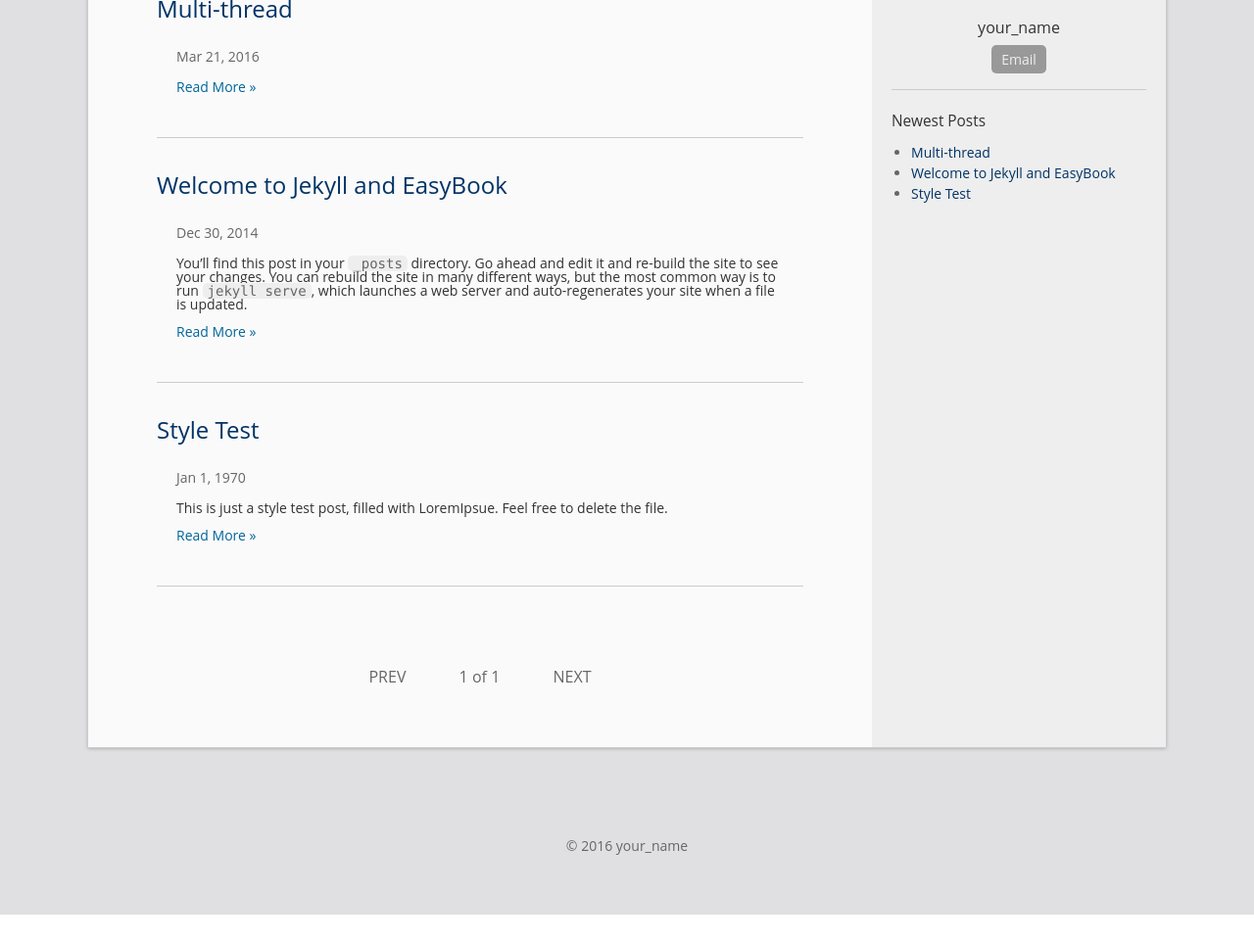
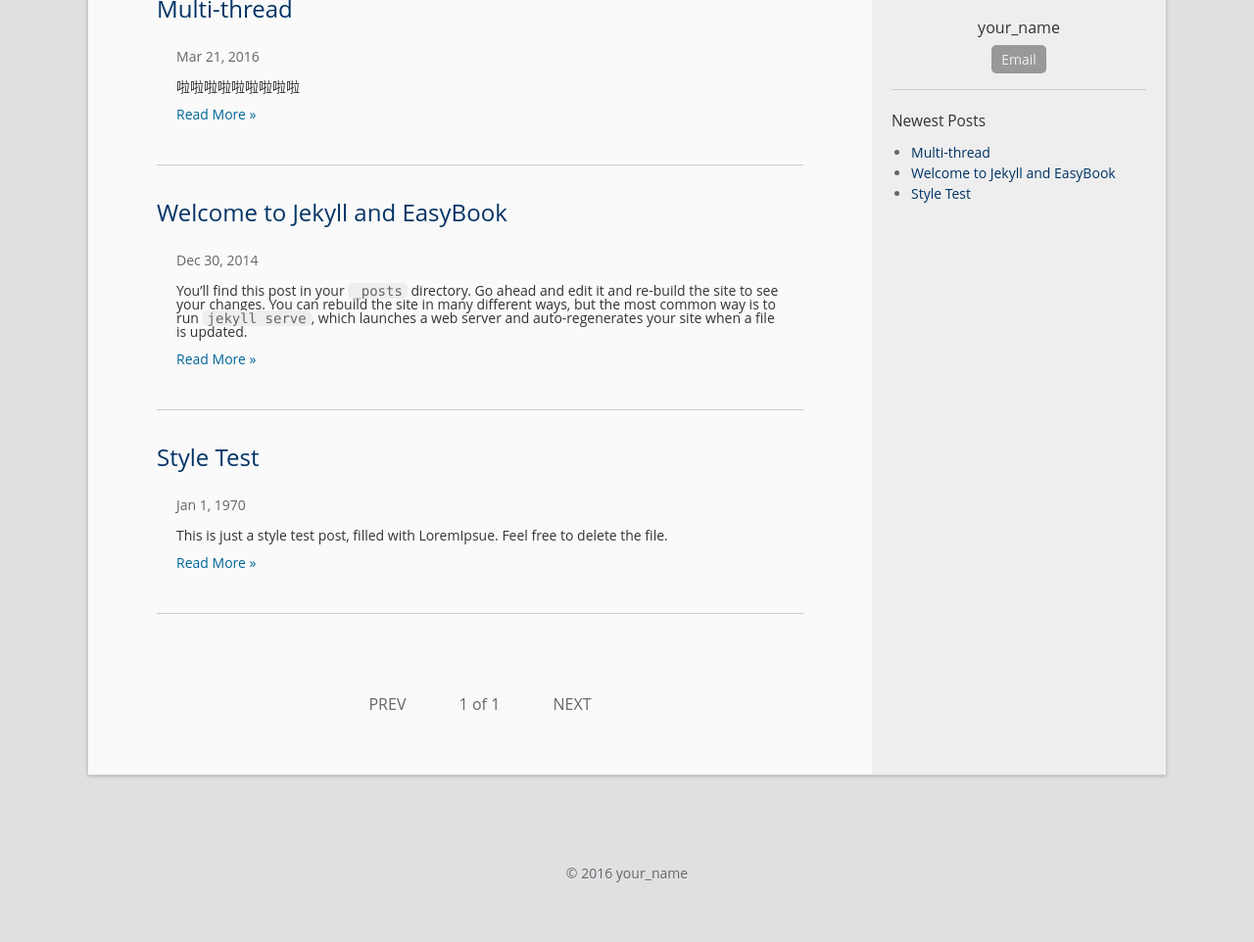
Before and after one commit to E-Present/e-present.github.io, a Jekyll site: the page built from index.html, in a window 1280 px wide, cut to the strip 261-1223 px from the top of the page. Shown: the whole strip at 98% size. Built offline with Jekyll 4.4.1, drawn with Linux system fonts in a browser that asks for light colours; the list of posts is cut into pages by our own code; before the commit the page ends 1195 px from its top, so only the background shows below that.

Commit message:
Update 2016-03-21-多线程.md

```diff
--- a/_posts/2016-03-21-多线程.md
+++ b/_posts/2016-03-21-多线程.md
@@ -5,3 +5,4 @@ date:   2016-03-21 10:00:13
 categories: jekyll update
 permalink: /archivers/ multi-thread
 ---
+啦啦啦啦啦啦啦啦啦
```
